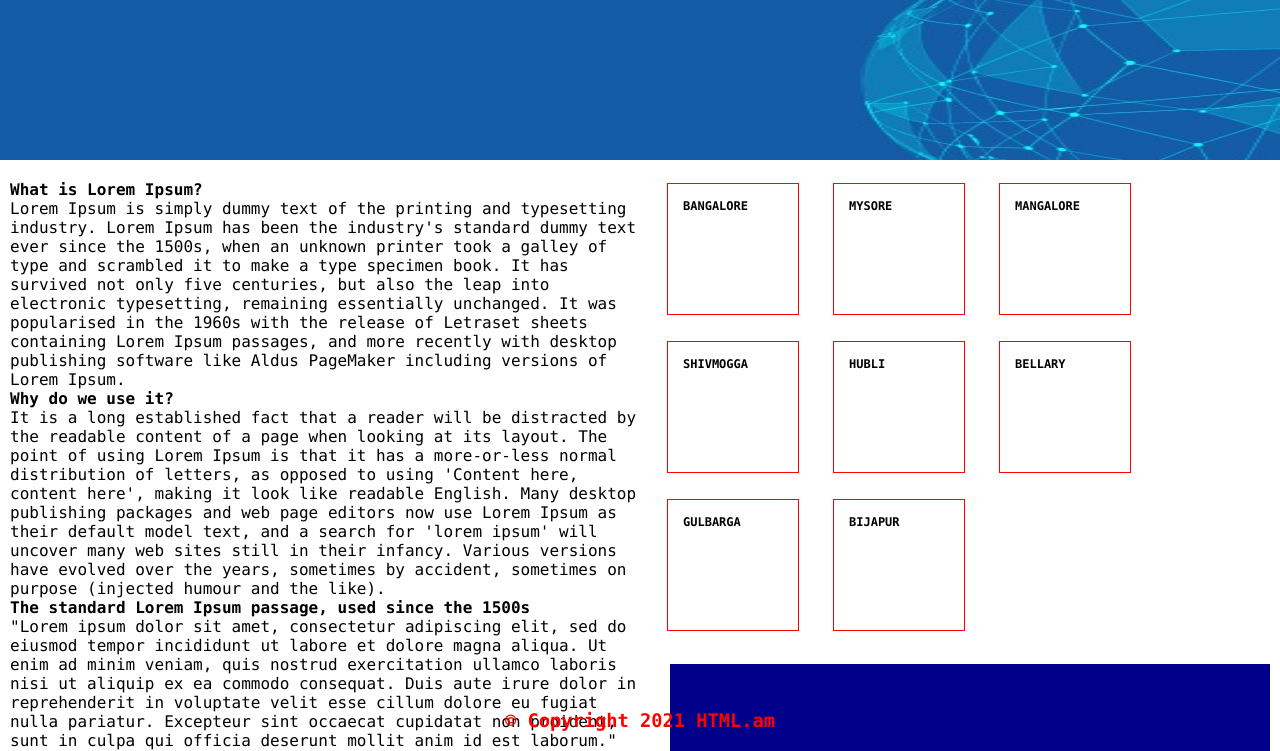
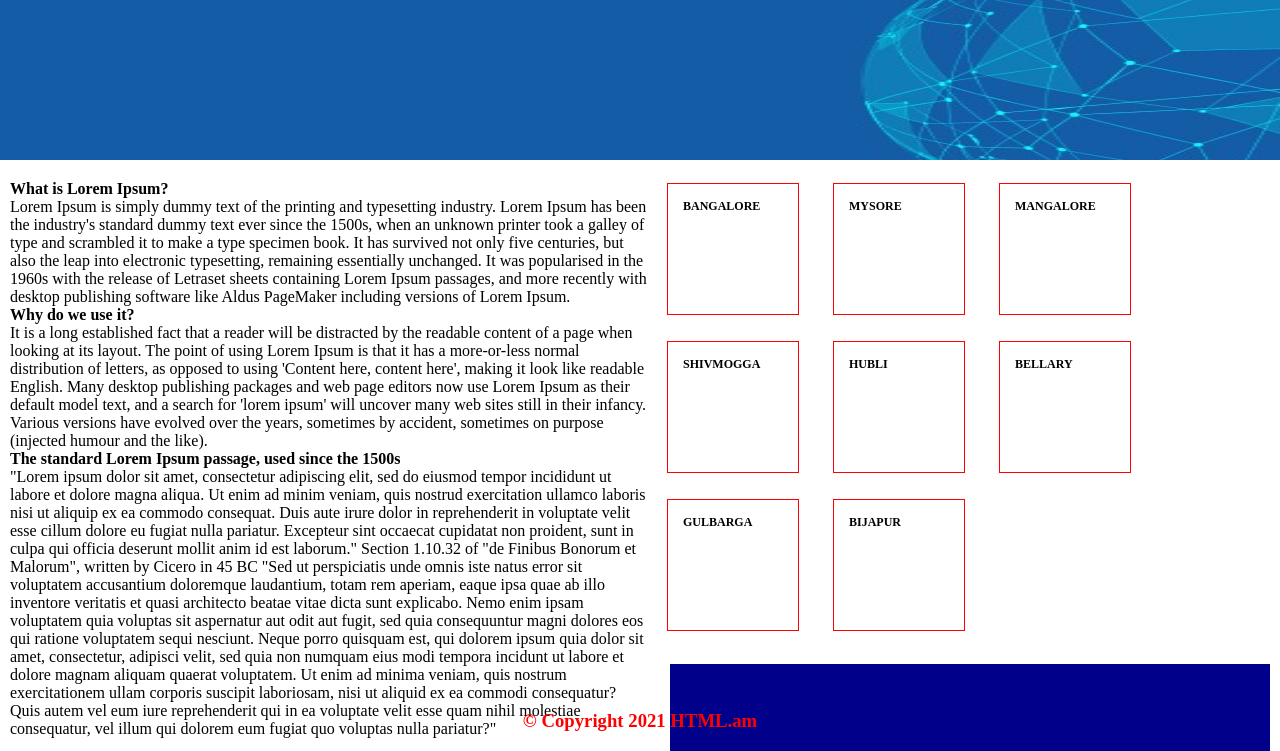
Before and after one commit to msn0202/NW-UI-, a plain HTML site: page index.html in a window 1280 px wide. Shown: the part 140-891 px from the top of the page. Drawn offline with Linux system fonts and the light colour scheme.

Commit message:
first commit

```diff
--- a/style.css
+++ b/style.css
@@ -2,7 +2,7 @@ body{
     margin: 0px;
     padding:0px;
     overflow-x: hidden;
-    font-family: "Lucida Console", "Courier New", monospace;
+    font-family: 'Times New Roman', Times, serif;
 }
 *{
     margin: 0px;
```
